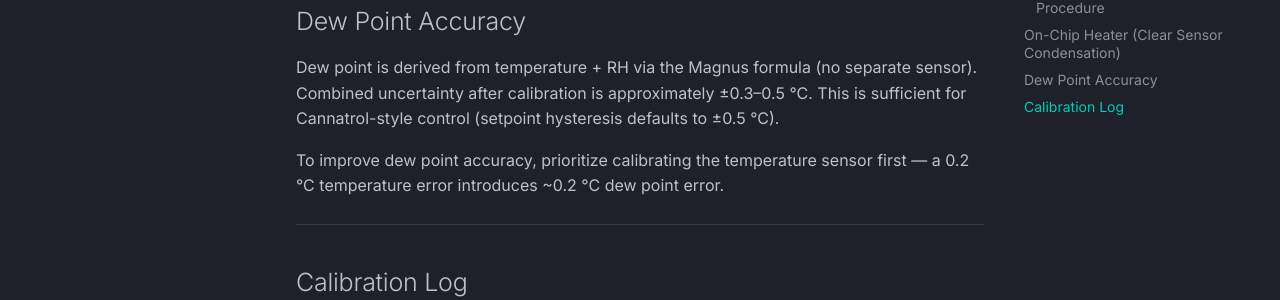
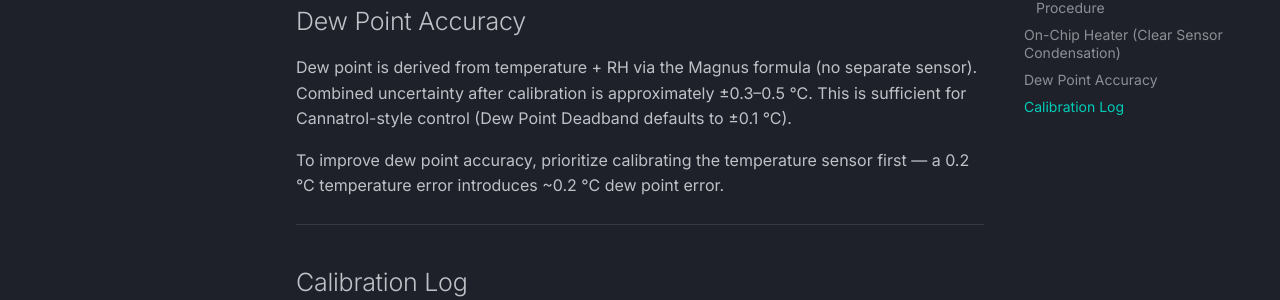
Before and after one commit to kinggh0stee/Espcure, an MkDocs documentation site: the page built from docs/calibration.md, in a window 1280 px wide and 900 px high, scrolled down 2049 px. Shown: the part 208-508 px from the top of the window. Built offline with MkDocs 1.6.1 and Material for MkDocs 9.7.7, drawn with Linux system fonts in a browser that asks for light colours; comment, search, counter and statistics services are not loaded.

Commit message:
Fix stale Dew Point Deadband default in calibration docs
docs/calibration.md still referenced the pre-v1.3.1 "setpoint
hysteresis defaults to +/-0.5 C" wording under the old entity name.
Actual default has been 0.1 C since the hysteresis tightening, and
the entity is now named Dew Point Deadband after the Allende change.

Co-Authored-By: Claude Sonnet 5 <noreply@anthropic.com>
Claude-Session: https://claude.ai/code/session_01D4dvehoBgqPmKKMG8zZw3J

```diff
--- a/docs/calibration.md
+++ b/docs/calibration.md
@@ -69,7 +69,7 @@ Avoid pressing the button repeatedly — the heater temporarily biases both temp
 
 ## Dew Point Accuracy
 
-Dew point is derived from temperature + RH via the Magnus formula (no separate sensor). Combined uncertainty after calibration is approximately ±0.3–0.5 °C. This is sufficient for Cannatrol-style control (setpoint hysteresis defaults to ±0.5 °C).
+Dew point is derived from temperature + RH via the Magnus formula (no separate sensor). Combined uncertainty after calibration is approximately ±0.3–0.5 °C. This is sufficient for Cannatrol-style control (Dew Point Deadband defaults to ±0.1 °C).
 
 To improve dew point accuracy, prioritize calibrating the temperature sensor first — a 0.2 °C temperature error introduces ~0.2 °C dew point error.
 
```
